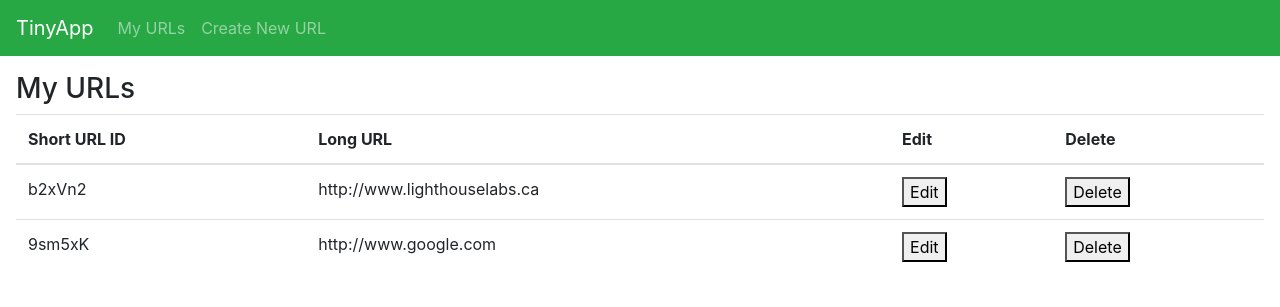
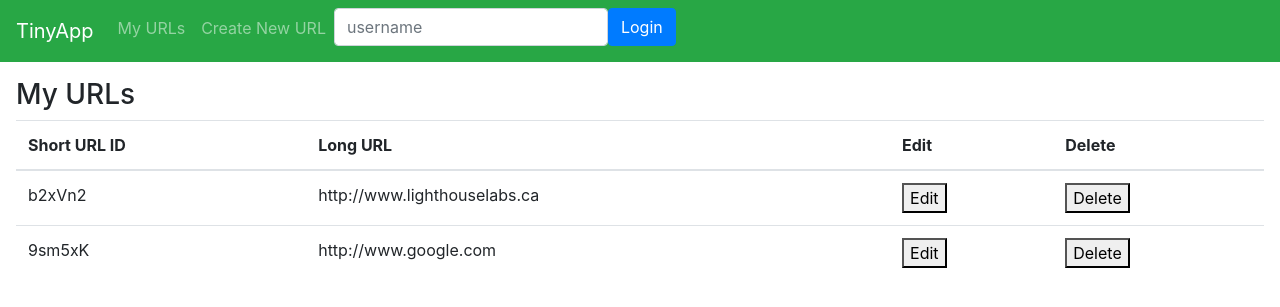
Before and after one commit to mbahenryemeka/tinyapp, a Node server app: page /urls in a window 1280 px wide. Shown: the top 307 px of the page. Run offline with Node 20, Linux system fonts and the light colour scheme; some libraries are stand-ins or nearby versions.

Commit message:
Create login form

```diff
--- a/views/partials/_header.ejs
+++ b/views/partials/_header.ejs
@@ -16,7 +16,26 @@
       <div class="navbar-nav">
         <a class="nav-item nav-link" href="/urls">My URLs</a>
         <a class="nav-item nav-link" href="/urls/new">Create New URL</a>
+        <div class=" float-right" >
+          <form class="form-inline" action="/urls" method="POST">
+            <div class="form-group mb-2">
+              <label class="d-none" for="username">Login</label>
+              <input
+                class="form-control"
+                type="text"
+                name="username"
+                id="username"
+                placeholder="username"
+                />
+              <button type="submit" class="btn btn-primary">Login</button>
+            </div>
+          </form>
+        </div>
       </div>
+
     </div>
   </nav>
+
 </header>
+
+<!--Similar to our form in Updating URLs, this form should contain: - a single text input element with the attribute name="username" - a submit button to submit the form-->
```
